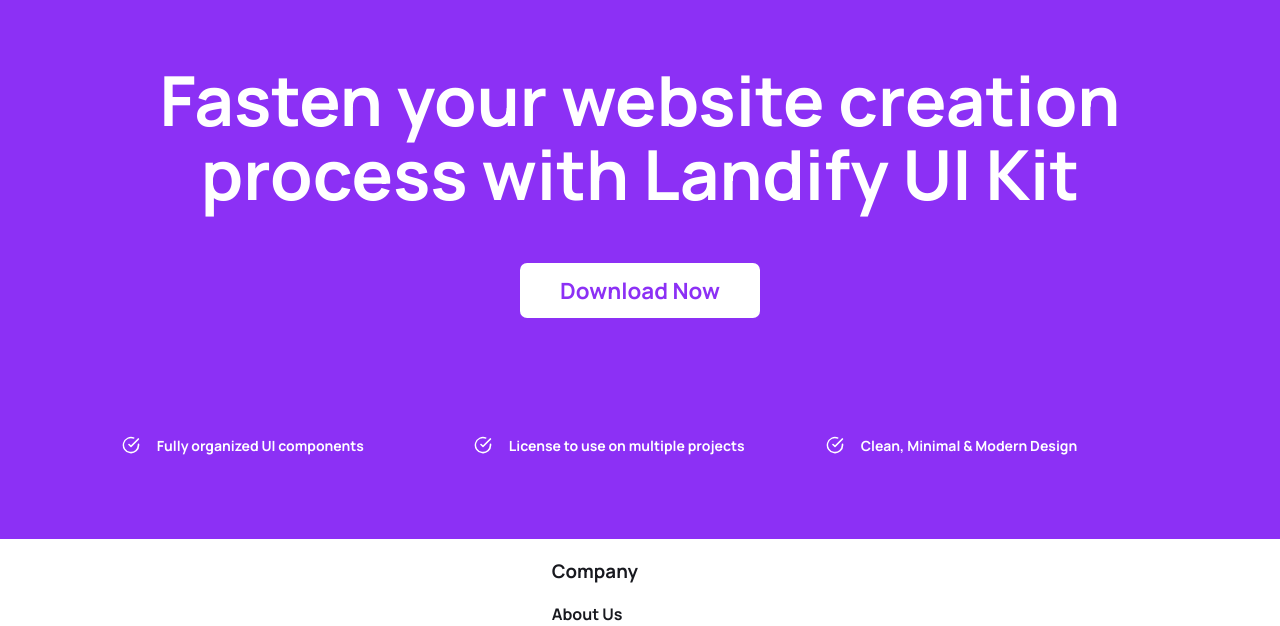
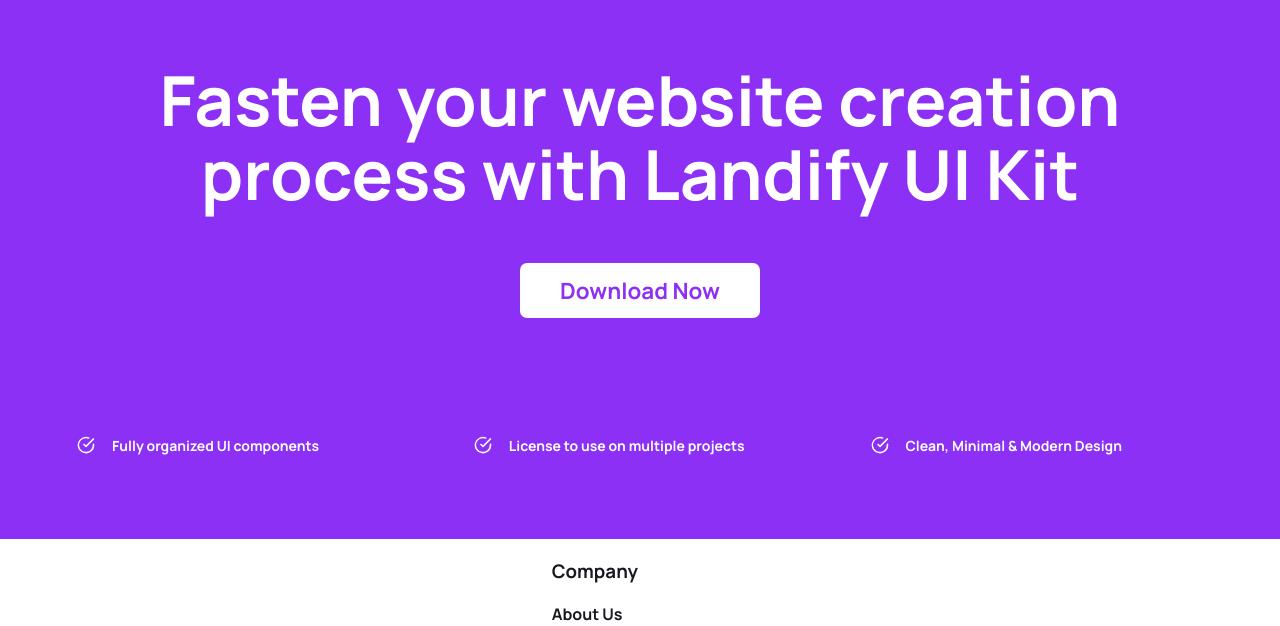
Before and after one commit to CrispthoAlex/koombea-frontend-test, a PHP site: page / in a window 1280 px wide. Shown: the part 4070-4696 px from the top of the page. Run offline with PHP 8.4, Linux system fonts and the light colour scheme; some web fonts are replaced.

Commit message:
Alignment of highlights items was fixed

```diff
--- a/css/styles.css
+++ b/css/styles.css
@@ -1374,7 +1374,7 @@ SCSS and BEM structure were used on this project
 .hightlights__list {
   display: flex;
   flex-flow: row;
-  justify-content: space-around;
+  justify-content: space-between;
   font-size: 14px;
   color: #ffffff;
   width: 100%;
--- a/scss/components/_content.scss
+++ b/scss/components/_content.scss
@@ -695,7 +695,7 @@
     &__list {
         display: flex;
         flex-flow: row;
-        justify-content: space-around;
+        justify-content: space-between;
         font-size: 14px;
         color: #ffffff;
         width: 100%;
```
